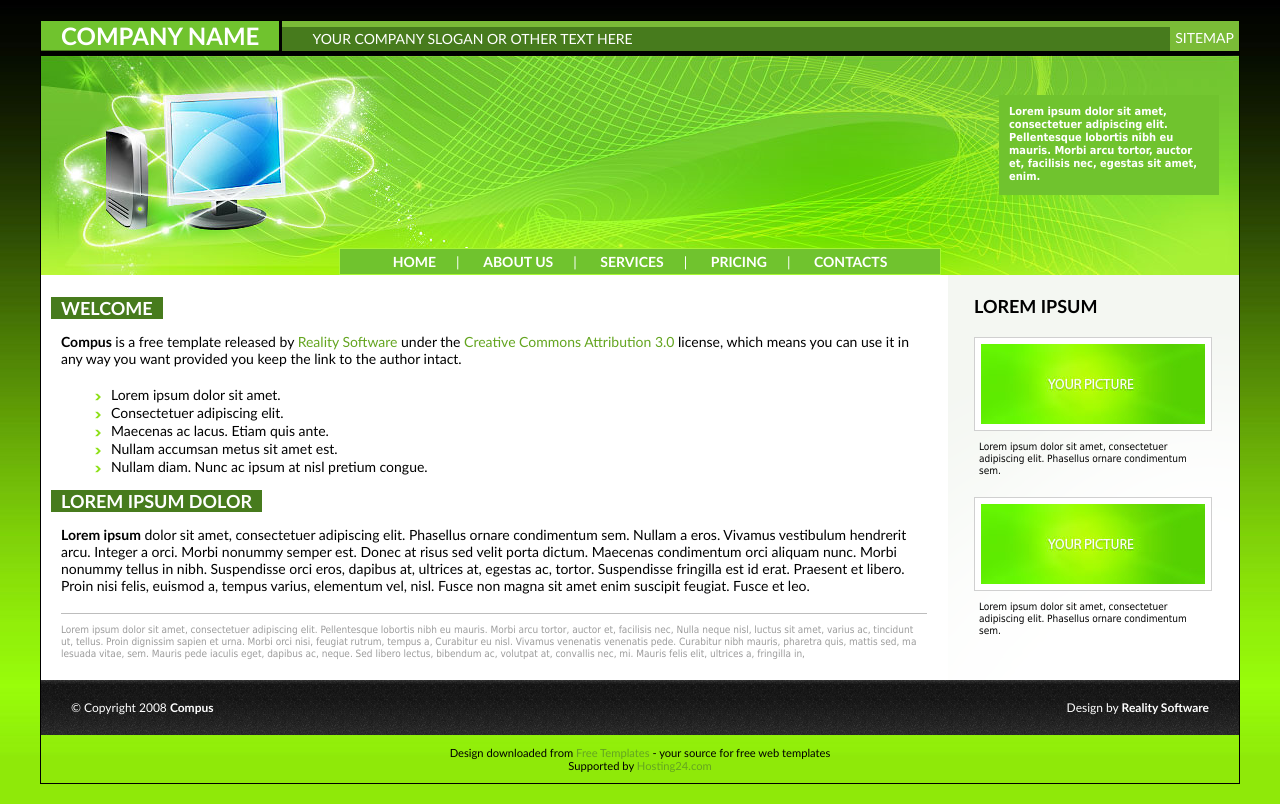
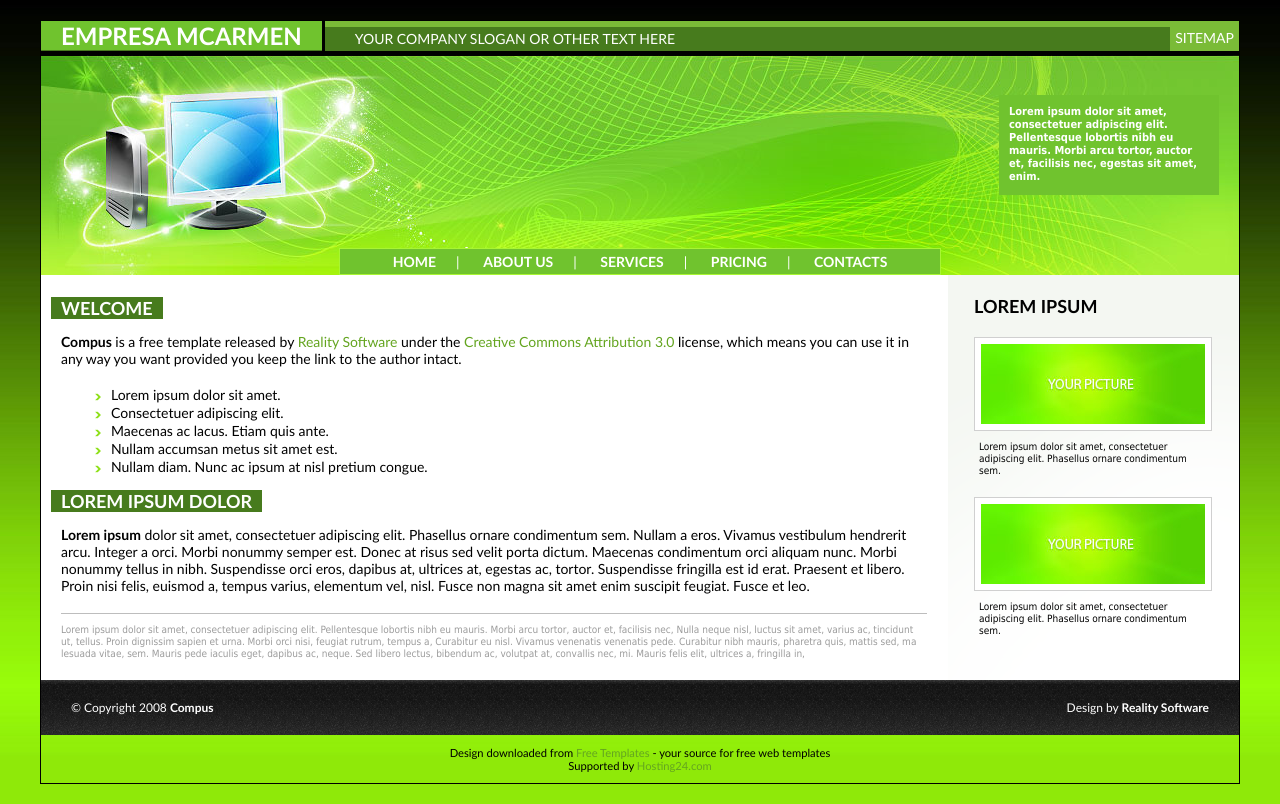
Before and after one commit to mcvallef/imagen_python, a plain HTML site: page paginas/index.html in a window 1280 px wide. Drawn offline with Linux system fonts and the light colour scheme.

Commit message:
Second commit

```diff
--- a/paginas/index.html
+++ b/paginas/index.html
@@ -10,7 +10,7 @@
 <body>
 <!-- header -->
 <div id="top">
-<div id="name"><a href="#">Company Name</a></div>
+<div id="name"><a href="#">Empresa MCarmen</a></div>
 <div id="split"></div>
 <div style="border-top: 6px solid rgb(122, 187, 55); background-color: blue;">
 <div id="slogan"> Your company slogan or other text here</div>
```
